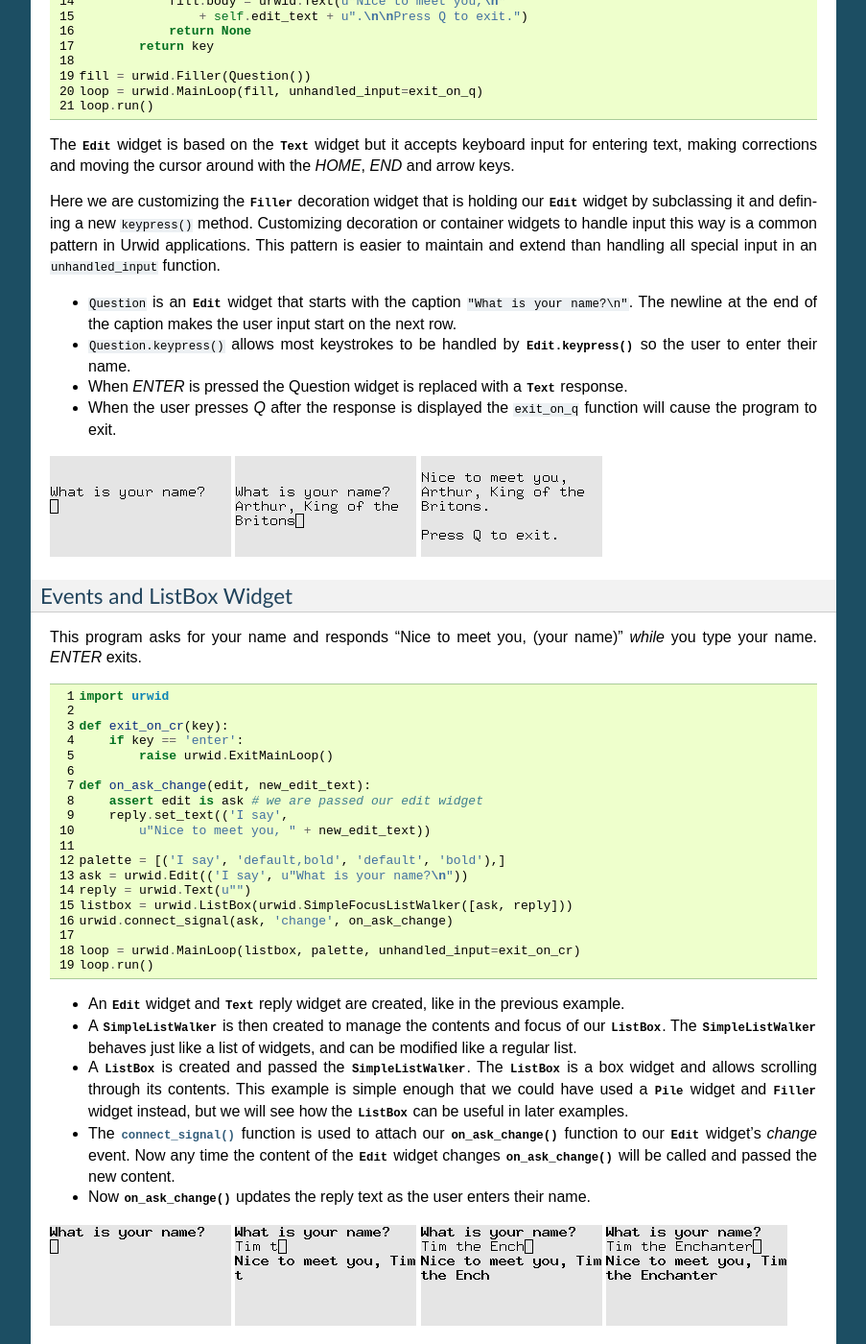
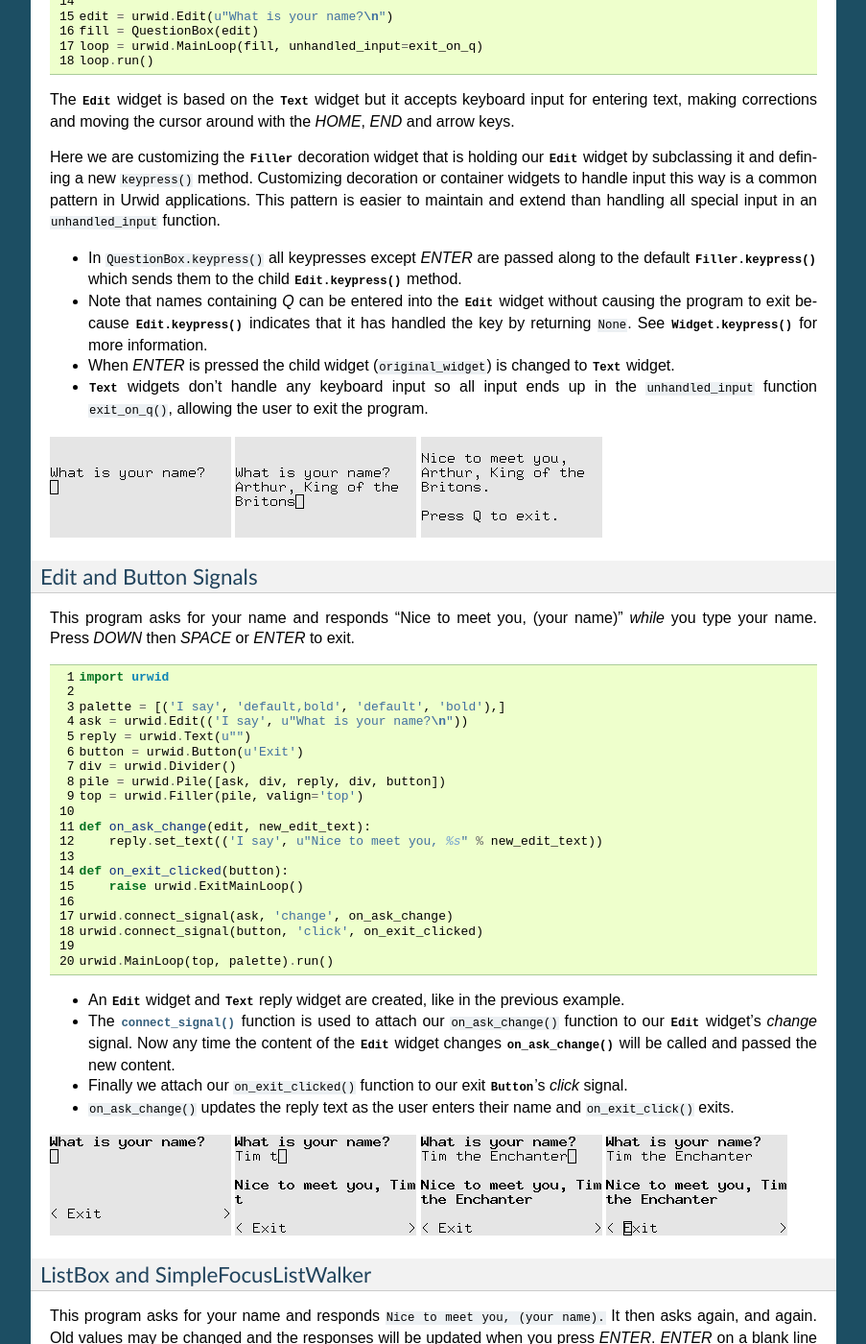
Before and after one commit to urwid/urwid, a Sphinx documentation site: the page built from docs/tutorial/index.rst, in a window 1280 px wide and 1400 px high, scrolled down 3875 px. Shown: the whole window at 96% size, without its empty margins (198-1101 px from the left). Built offline with Sphinx 7.4.7, drawn with Linux system fonts in a browser that asks for light colours; pages that are not in the unit, such as notebooks, are missing from menus; some of the changed text lies outside the part shown.

Commit message:
tutorial: update edit+button, listbox+listwalker examples
--HG--
branch : feature-sphinx

```diff
--- a/docs/tutorial/edit.py
+++ b/docs/tutorial/edit.py
@@ -4,18 +4,15 @@ def exit_on_q(key):
     if key in ('q', 'Q'):
         raise urwid.ExitMainLoop()
 
-class Question(urwid.Edit):
-    def __init__(self):
-        super(Question, self).__init__(u"What is your name?\n")
+class QuestionBox(urwid.Filler):
+    def keypress(self, size, key):
+        if key != 'enter':
+            return super(QuestionBox, self).keypress(size, key)
+        self.original_widget = urwid.Text(
+            u"Nice to meet you,\n%s.\n\nPress Q to exit." %
+            edit.edit_text)
 
-    def keypress(self, size, key):
-        key = super(Question, self).keypress(size, key)
-        if key == 'enter':
-            fill.body = urwid.Text(u"Nice to meet you,\n"
-                + self.edit_text + u".\n\nPress Q to exit.")
-            return None
-        return key
-
-fill = urwid.Filler(Question())
+edit = urwid.Edit(u"What is your name?\n")
+fill = QuestionBox(edit)
 loop = urwid.MainLoop(fill, unhandled_input=exit_on_q)
 loop.run()
--- a/docs/tutorial/frlb.py
+++ b/docs/tutorial/frlb.py
@@ -1,19 +1,20 @@
 import urwid
-
-def exit_on_cr(key):
-    if key == 'enter':
-        raise urwid.ExitMainLoop()
-
-def on_ask_change(edit, new_edit_text):
-    assert edit is ask # we are passed our edit widget
-    reply.set_text(('I say',
-        u"Nice to meet you, " + new_edit_text))
 
 palette = [('I say', 'default,bold', 'default', 'bold'),]
 ask = urwid.Edit(('I say', u"What is your name?\n"))
 reply = urwid.Text(u"")
-listbox = urwid.ListBox(urwid.SimpleFocusListWalker([ask, reply]))
+button = urwid.Button(u'Exit')
+div = urwid.Divider()
+pile = urwid.Pile([ask, div, reply, div, button])
+top = urwid.Filler(pile, valign='top')
+
+def on_ask_change(edit, new_edit_text):
+    reply.set_text(('I say', u"Nice to meet you, %s" % new_edit_text))
+
+def on_exit_clicked(button):
+    raise urwid.ExitMainLoop()
+
 urwid.connect_signal(ask, 'change', on_ask_change)
+urwid.connect_signal(button, 'click', on_exit_clicked)
 
-loop = urwid.MainLoop(listbox, palette, unhandled_input=exit_on_cr)
-loop.run()
+urwid.MainLoop(top, palette).run()
--- a/docs/tutorial/index.rst
+++ b/docs/tutorial/index.rst
@@ -183,15 +183,18 @@ method.  Customizing decoration or container widgets to handle input this way
 is a common pattern in Urwid applications.  This pattern is easier to maintain
 and extend than handling all special input in an ``unhandled_input`` function.
 
-* ``Question`` is an :class:`Edit` widget that starts with the caption
-  ``"What is your name?\n"``.  The newline at the end of the caption
-  makes the user input start on the next row.
-* ``Question.keypress()`` allows most keystrokes to be handled by
-  :meth:`Edit.keypress` so the user to enter their name.
-* When *ENTER* is pressed the Question widget is replaced with
-  a :class:`Text` response.
-* When the user presses *Q* after the response is displayed the
-  ``exit_on_q`` function will cause the program to exit.
+* In ``QuestionBox.keypress()`` all keypresses except *ENTER* are passed along to
+  the default :meth:`Filler.keypress` which sends them to the
+  child :meth:`Edit.keypress` method.
+* Note that names containing *Q* can be entered into the :class:`Edit`
+  widget without causing the program to exit because :meth:`Edit.keypress`
+  indicates that it has handled the key by returning ``None``.
+  See :meth:`Widget.keypress` for more information.
+* When *ENTER* is pressed the child widget (``original_widget``) is changed
+  to :class:`Text` widget.
+* :class:`Text` widgets don't handle any keyboard input so all input
+  ends up in the ``unhandled_input`` function ``exit_on_q()``, allowing the
+  user to exit the program.
 
 
 .. image:: edit1.png
@@ -199,34 +202,26 @@ and extend than handling all special input in an ``unhandled_input`` function.
 .. image:: edit3.png
 
 
-Events and ListBox Widget
--------------------------
+Edit and Button Signals
+-----------------------
 
 This program asks for your name and responds "Nice to meet you, (your name)"
-*while* you type your name. *ENTER* exits.
+*while* you type your name.  Press *DOWN* then *SPACE* or *ENTER* to exit.
 
 .. literalinclude:: frlb.py
    :linenos:
 
 * An :class:`Edit` widget and :class:`Text` reply
   widget are created, like in the previous example.
-* A :class:`SimpleListWalker` is then created to manage the
-  contents and focus of our :class:`ListBox`. The
-  :class:`SimpleListWalker` behaves just like a list of widgets,
-  and can be modified like a regular list.
-* A :class:`ListBox` is created and passed the
-  :class:`SimpleListWalker`. The :class:`ListBox`
-  is a box widget and allows scrolling through its contents. This example is
-  simple enough that we could have used a :class:`Pile` widget
-  and :class:`Filler` widget instead, but we will see how the
-  :class:`ListBox` can be useful in later examples.
 * The :func:`connect_signal` function is used to attach our
-  :func:`on_ask_change` function to our :class:`Edit` widget's
-  *change* event. Now any time the content of the :class:`Edit`
+  ``on_ask_change()`` function to our :class:`Edit` widget's
+  *change* signal. Now any time the content of the :class:`Edit`
   widget changes :func:`on_ask_change` will be called and passed the new
   content.
-* Now :func:`on_ask_change` updates the reply text as the user enters their
-  name.
+* Finally we attach our ``on_exit_clicked()`` function to our
+  exit :class:`Button`'s *click* signal.
+* ``on_ask_change()`` updates the reply text as the user enters their
+  name and ``on_exit_click()`` exits.
 
 .. image:: frlb1.png
 .. image:: frlb2.png
@@ -243,37 +238,39 @@ be updated when you press *ENTER*. *ENTER* on a blank line exits.
 
 .. literalinclude:: lbcont.py
 
-* When the user presses *ENTER*:
+:class:`ListBox` widgets let you scroll through a number of flow widgets
+vertically.  It handles *UP*, *DOWN*, *PAGE UP* and *PAGE DOWN* keystrokes
+and changing the focus for you.  :ref:`listbox-contents` is managed by
+a "list walker", one of the list walkers that is easiest to use is
+:class:`SimpleFocusListWalker`.
 
-  * The widget in focus and its current position is retrieved by calling the
-    :meth:`ListBox.get_focus` function.
-  * If the widget in focus does not have an :attr:`edit_text` attribute, then
-    it is not one of the :class:`Edit` widgets we are interested
-    in. One of the :class:`Text` widgets might receive focus if
-    it covers the entire visible area of the :class:`ListBox`
-    widget and there is no :class:`Edit` widget to take focus.
-    While this is unlikely, it should be handled or the program will fail when
-    trying to access it.
-  * If there is no edit text we exit the program.
-  * The widget after the widget in focus (if any exists) is replaced with a
-    response.
-  * If there is no widget after that widget, a new :class:`Edit`
-    widget is created.
-  * The focus is then moved to the next :class:`Edit` widget by
-    calling :meth:`ListBox.set_focus`.
+:class:`SimpleFocusListWalker` is like a normal python list of widgets, but
+any time you insert or remove widgets the focus position is updated
+automatically.
 
-* All other keys are passed to the top widget to handle. The
-  :class:`ListBox` widget does most of the hard work:
+Here we are customizing our :class:`ListBox`'s keypress handling by overriding
+it in a subclass.
 
-  * *UP* and *DOWN* will change the focus and/or scroll the widgets in the list
-    box.
-  * *PAGE UP* and *PAGE DOWN* will try to move the focus one screen up or down.
-  * The cursor's column is maintained as best as possible when moving from one
-    :class:`Edit` widget to another.
+* ``question()`` is used to build widgets to communicate with the user.
+  Here we return a :class:`Pile` widget with a single :class:`Edit` widget
+  to start.
+* We retrieve the name entered with :attr:`ListBox.focus` to get the
+  :class:`Pile` in focus, the standard
+  :ref:`container widget <container-widgets>` method ``[0]`` to get the
+  first child of the pile and :attr:`Edit.edit_text`.
+* For the response we use the fact that we can treat
+  :attr:`Pile.contents` like a list of widgets and options to create or
+  replace any existing response by assigning to ``[1:]``.  We assign
+  the new response with the default :meth:`Pile.options`.
+* To add another question after the current one we treat our
+  :class:`SimpleFocusListWalker` like a normal list of widgets and call
+  ``insert()``, then update the focus position to the widget we just
+  created.
 
 .. image:: lbcont1.png
 .. image:: lbcont2.png
 .. image:: lbcont3.png
+.. image:: lbcont4.png
 
 
 Menu Example
--- a/docs/tutorial/lbcont.py
+++ b/docs/tutorial/lbcont.py
@@ -1,33 +1,29 @@
 import urwid
 
-class Question(urwid.Edit):
-    def __init__(self):
-        super(Question, self).__init__(('I say', u"What is your name?\n"))
-
-    def keypress(self, size, key):
-        key = super(Question, self).keypress(size, key)
-        if key == 'enter' and not self.edit_text:
-            raise urwid.ExitMainLoop()
-        return key
+def question():
+    return urwid.Pile([urwid.Edit(('I say', u"What is your name?\n"))])
 
 def answer(name):
     return urwid.Text(('I say', u"Nice to meet you, " + name + "\n"))
 
 class ConversationListBox(urwid.ListBox):
     def __init__(self):
-        super(ConversationListBox, self).__init__(
-            urwid.SimpleFocusListWalker([Question()]))
+        body = urwid.SimpleFocusListWalker([question()])
+        super(ConversationListBox, self).__init__(body)
 
     def keypress(self, size, key):
         key = super(ConversationListBox, self).keypress(size, key)
-        if key != 'enter' or not hasattr(self.focus, 'edit_text'):
+        if key != 'enter':
             return key
-        # replace or add response below
+        name = self.focus[0].edit_text
+        if not name:
+            raise urwid.ExitMainLoop()
+        # replace or add response
+        self.focus.contents[1:] = [(answer(name), self.focus.options())]
         pos = self.focus_position
-        self.body[pos + 1:pos + 2] = [answer(self.focus.edit_text)]
-        if not self.body[pos + 2:pos + 3]: self.body.append(Question())
-        self.set_focus(pos + 2)
+        # add a new question
+        self.body.insert(pos + 1, question())
+        self.focus_position = pos + 1
 
-palette = [('I say', 'default,bold', 'default', 'bold'),]
-loop = urwid.MainLoop(ConversationListBox(), palette)
-loop.run()
+palette = [('I say', 'default,bold', 'default'),]
+urwid.MainLoop(ConversationListBox(), palette).run()
```
Also changed, not shown: other parts of docs/tutorial/index.rst (+2 -2 lines), docs/tutorial/frlb1.png, docs/tutorial/frlb2.png, docs/tutorial/frlb3.png, docs/tutorial/frlb4.png, docs/tutorial/lbcont4.png (added), 1 other file.
